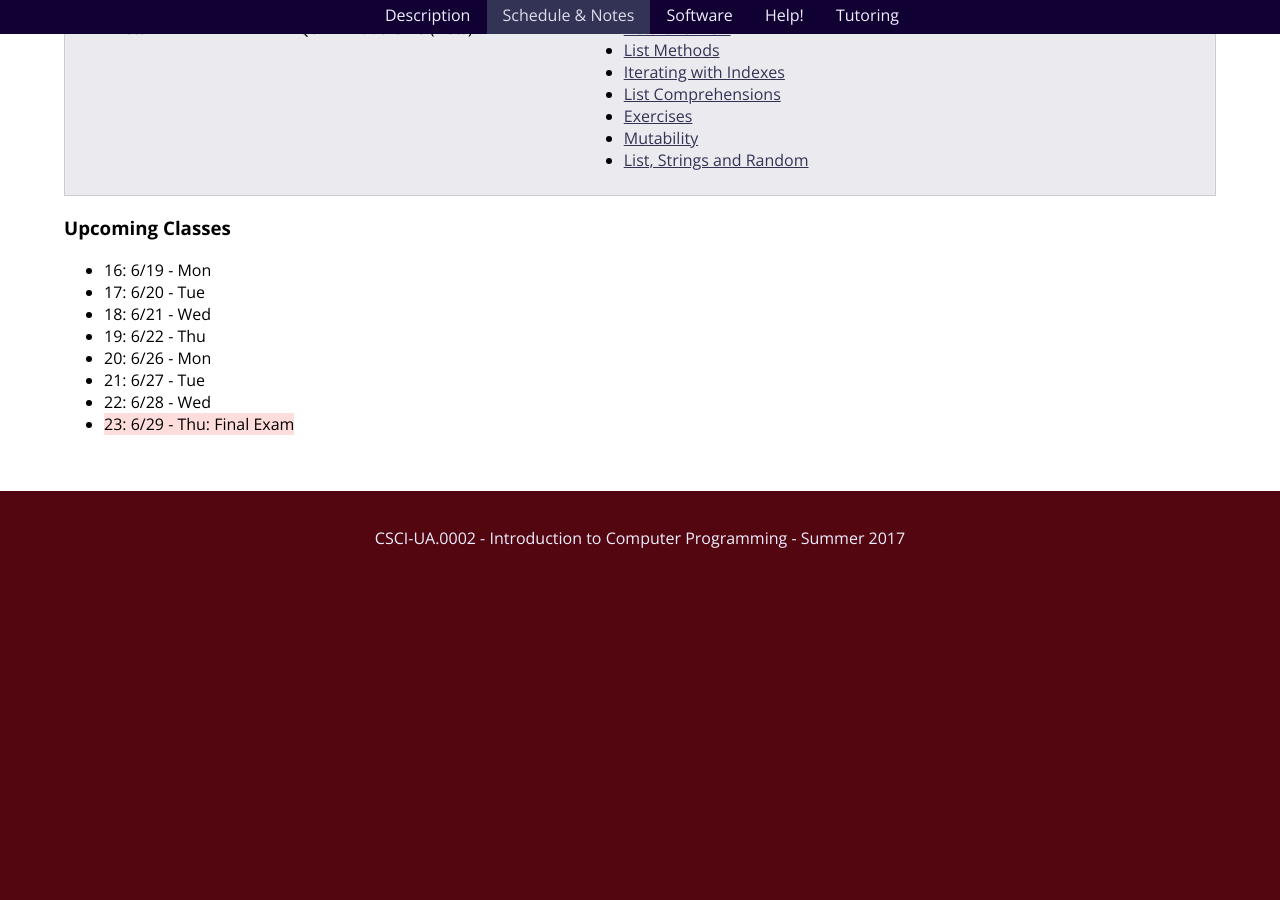
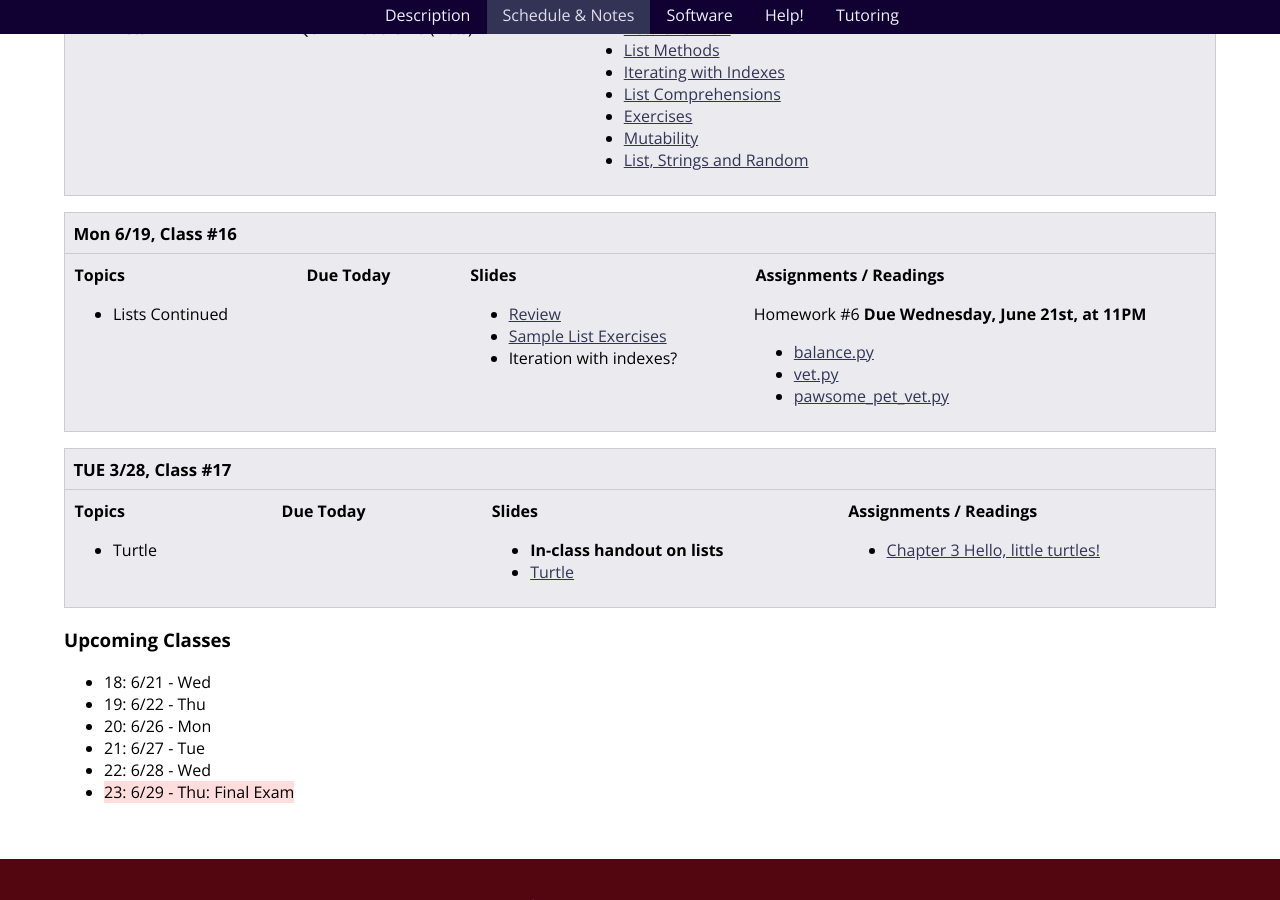
Before and after one commit to foureyes/csci-ua.0002-summer2017-001, a Jekyll site: the page built from schedule.markdown, in a window 1280 px wide and 900 px high, scrolled down 6514 px. Built offline with Jekyll 4.4.1, drawn with Linux system fonts in a browser that asks for light colours; before the commit the page ends 7137 px from its top, so only the background shows below that.

Commit message:
add 16 and 17

```diff
--- /dev/null
+++ b/_includes/classes/class-16.markdown
@@ -0,0 +1,75 @@
+<article class="due" markdown="block">
+#### Due Today
+
+<!--
+* Homework
+-->
+
+</article>
+
+<article class="slides" markdown="block">
+#### Slides
+
+* [Review](classes/17/lists_review.html)
+* [Sample List Exercises](classes/18/lists_warmup.html)
+* Iteration with indexes?
+
+</article>
+
+<article class="assignments" markdown="block">
+#### Assignments / Readings
+
+Homework #6 __Due Wednesday, June 21st, at 11PM__
+
+* [balance.py](homework/hw07/balance.py)
+* [vet.py](homework/hw07/vet.py)
+* [pawsome_pet_vet.py](homework/hw07/pawsome_pet_vet.py)
+
+<!--
+Readings
+
+* Read {{ site.bookq }} - Chapter 1
+
+Assignments
+
+1. [questions.py](homework/hw01/questions.py) - 9 points
+-->
+</article>
+<!--
+<a name="class18"></a>
+
+###Slides
+* [About Class #18](classes/18/meta.html)
+* [Strings Review](classes/18/strings_review.html)
+* Or check out the [review from the last class](classes/17/strings_built_in_functions.html) and [Ceasar Cipher](classes/17/strings_built_in_functions.html)
+* [Lists](classes/18/lists.html)
+
+
+### Readings
+__{{ site.bookq }}__
+
+* Chapter 8 on More About Strings
+* Chapter 7 on Lists
+
+__{{ site.bookt }}__
+
+* [{{ site.bookt }} - Strings](http://openbookproject.net/thinkcs/python/english3e/strings.html)
+* [{{site.bookt}} - Lists](http://openbookproject.net/thinkcs/python/english3e/lists.html)
+
+<a name="homework8"></a>
+
+### Homework #8
+
+
+* Due __Apr 11th__ at 11PM
+* Submit all files __via NYU Classes__
+* Description of each assignment is in a comment in each file
+
+1. [questions_ch_7.py](homework/hw08/questions_ch_7.py)
+2. [string_practice.py](homework/hw08/string_practice.py)
+3. [get_first_word](homework/hw08/get_first_word.py)
+4. [pig_latin.py](homework/hw08/pig_latin.py)
+5. [sort_words.py](homework/hw08/sort_words.py)
+6. [is_palindrome.py](homework/hw08/is_palindrome.py)
+7. [multiples_of_seven.py](homework/hw08/multiples_of_seven.py)
+-->
--- /dev/null
+++ b/_includes/classes/class-17.markdown
@@ -0,0 +1,20 @@
+<article class="due" markdown="block">
+#### Due Today
+
+
+</article>
+
+<article class="slides" markdown="block">
+#### Slides
+
+* __In-class handout on lists__
+* [Turtle](classes/21/turtle.html)
+
+</article>
+
+<article class="assignments" markdown="block">
+#### Assignments / Readings
+
+* [Chapter 3 Hello, little turtles!](http://openbookproject.net/thinkcs/python/english3e/hello_little_turtles.html)
+
+</article>
--- a/schedule.markdown
+++ b/schedule.markdown
@@ -259,10 +259,35 @@ Schedule & Notes
 
 </article> {% include classes/class-15.markdown %} </div> </section>
 
+<a name="class16"></a><!---------- start --------------->
+
+<section markdown="block">
+### Mon 6/19, Class #16
+
+<div class="class-details">
+<article class="topics" markdown="block">
+#### Topics
+
+* Lists Continued
+</article> {% include classes/class-16.markdown %}</div> </section>
+
+
+<a name="class17"></a><!---------- start --------------->
+
+<section markdown="block">
+### TUE 3/28, Class #17
+
+<div class="class-details">
+<article class="topics" markdown="block">
+#### Topics
+
+* Turtle
+</article> {% include classes/class-17.markdown %} </div> </section>
+
+<a name="class18"></a><!---------- start --------------->
+
 ### Upcoming Classes
 
-* 16: 6/19 - Mon
-* 17: 6/20 - Tue
 * 18: 6/21 - Wed
 * 19: 6/22 - Thu
 * 20: 6/26 - Mon
@@ -295,59 +320,8 @@ Schedule & Notes
 
 
 
-<a name="class14"></a><!---------- start --------------->
-
-<section markdown="block" class="workshop">
-### THU 3/09, Class #14 (Programming Assignment)
-
-<div class="class-details">
-<article class="topics" markdown="block">
-
-#### Topics
-
-* In-class programming assignment
-</article> {% include classes/14/materials.markdown %} </div> </section>
-
-<a name="class15"></a><!---------- start --------------->
-
-<section markdown="block">
-### TUE 3/21, Class #15
-
-<div class="class-details">
-<article class="topics" markdown="block">
-#### Topics
-
-* Strings
-
-</article> {% include classes/15/materials.markdown %} </div> </section>
 
 
-<a name="class16"></a><!---------- start --------------->
-
-<section markdown="block" class="workshop">
-### THU 3/23, Class #16 (Programming Assignment)
-
-<div class="class-details">
-<article class="topics" markdown="block">
-#### Topics
-
-* In-class programming assignment
-</article> {% include classes/16/materials.markdown %}</div> </section>
-
-
-<a name="class17"></a><!---------- start --------------->
-
-<section markdown="block">
-### TUE 3/28, Class #17
-
-<div class="class-details">
-<article class="topics" markdown="block">
-#### Topics
-
-* Lists
-</article> {% include classes/17/materials.markdown %} </div> </section>
-
-<a name="class18"></a><!---------- start --------------->
 
 <section markdown="block" class="workshop">
 ### THU 3/30, Class #18 (Programming Assignment)
```
Also changed, not shown: 1 other file.
